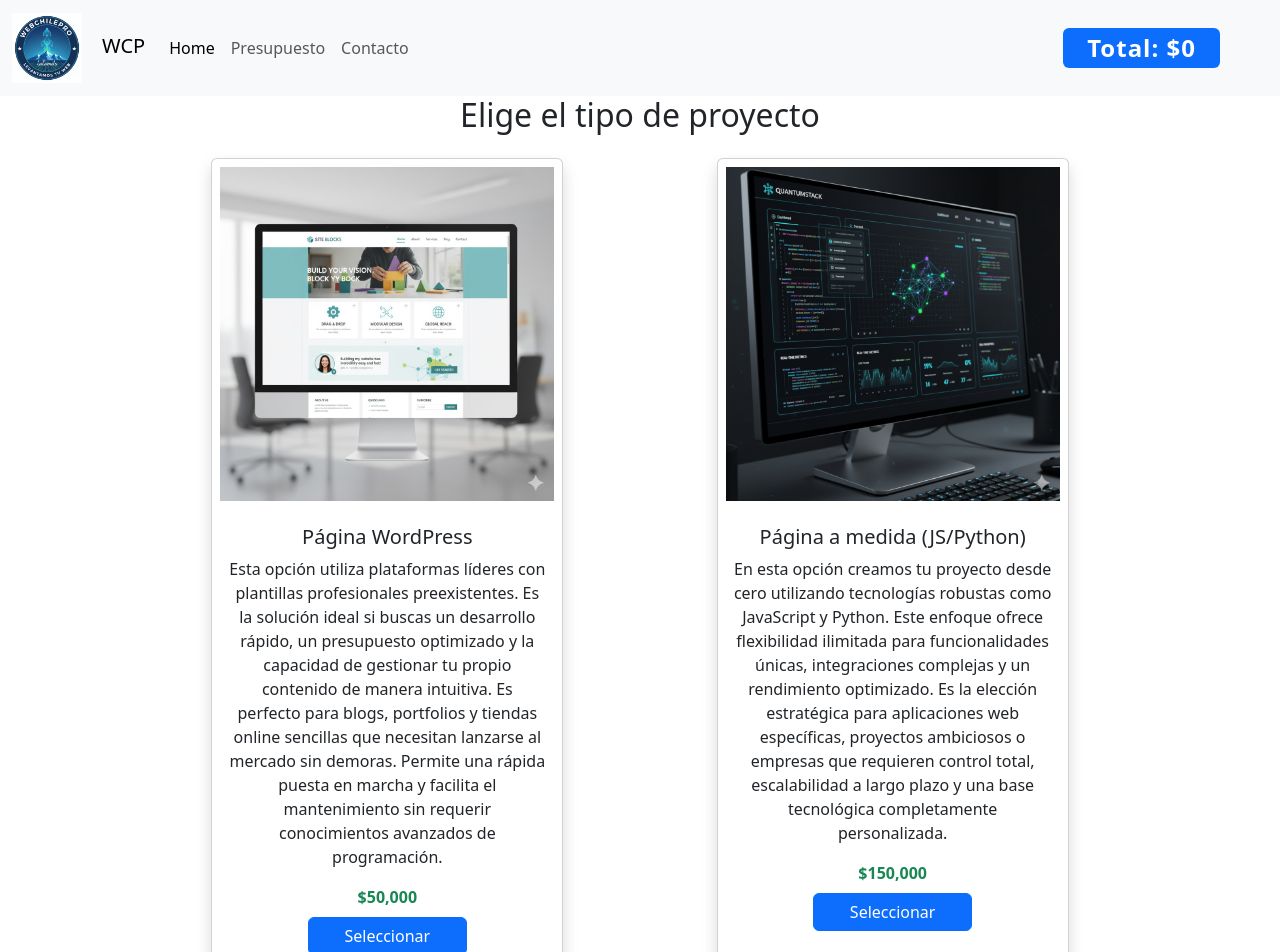
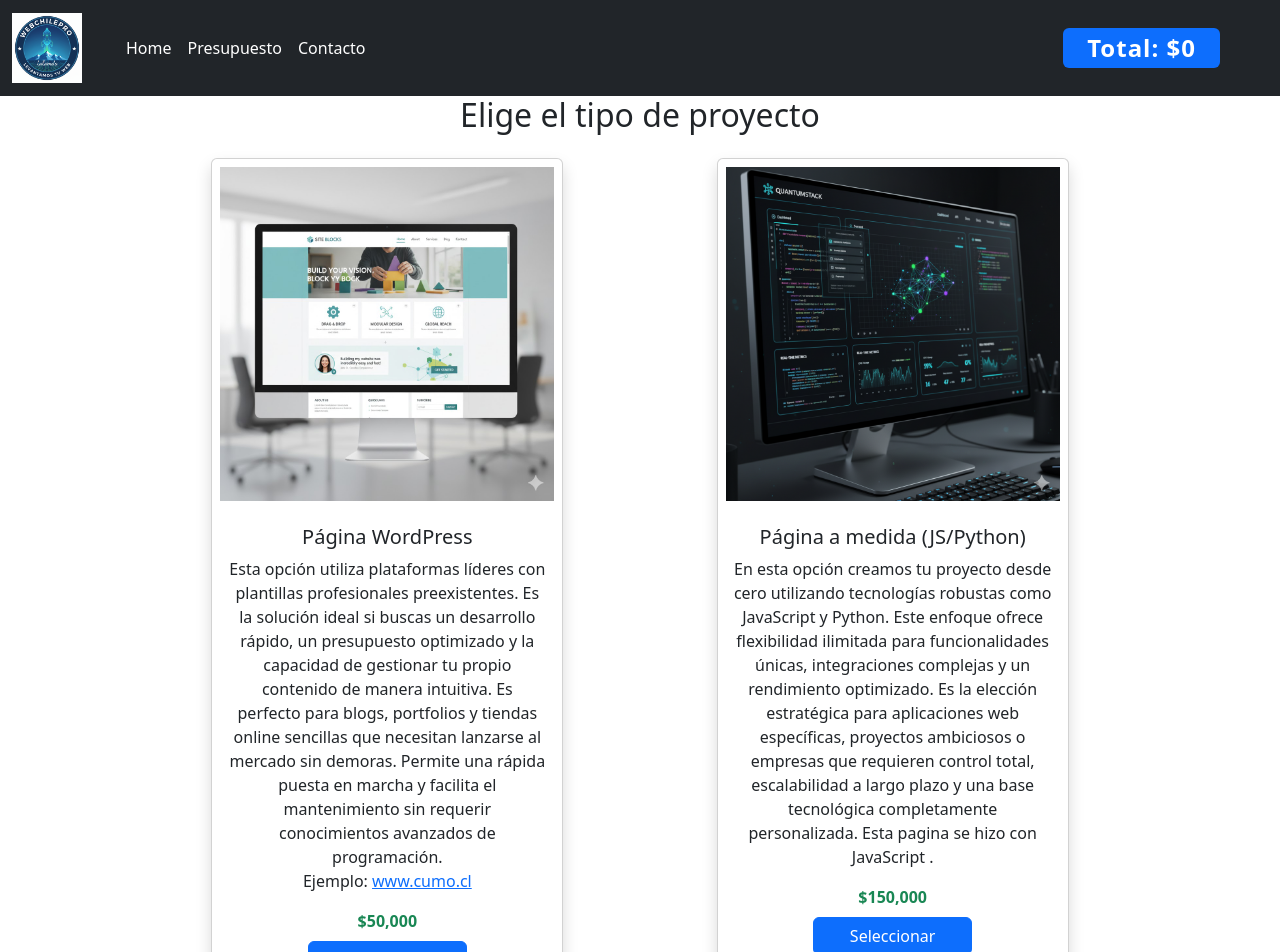
Before and after one commit to rasoh2/webChilePro, a React (Vite) app: page /tipo in a window 1280 px wide. Shown: the top 952 px of the page. Built offline with nearby package versions, Linux system fonts and the light colour scheme.

Commit message:
link agregado de ejemplo

```diff
--- /dev/null
+++ b/app.css
@@ -0,0 +1,13 @@
+#root {
+  width: 100%;
+  height: 100%;
+  display: flex;
+  flex-direction: column;
+}
+html,
+body {
+  width: 100%;
+  height: 100%;
+  margin: 0;
+  padding: 0;
+}
--- a/src/components/Carousel.jsx
+++ b/src/components/Carousel.jsx
@@ -9,6 +9,7 @@ export default function Carousel() {
       id='carouselExampleAutoplaying'
       className='carousel slide'
       data-bs-ride='carousel'
+      data-bs-theme='dark'
     >
       <div className='carousel-inner'>
         <div className='carousel-item active'>
@@ -29,8 +30,7 @@ export default function Carousel() {
           <img
             src={imagen3}
             className='d-block w-100'
-            alt='Imagen de pagina web a medida con python
-          '
+            alt='Imagen de pagina web a medida con python'
           />
         </div>
       </div>
--- a/src/components/NavBar.jsx
+++ b/src/components/NavBar.jsx
@@ -3,30 +3,34 @@ import logo from "../assets/img/logo.png";
 
 export default function NavBar({ total }) {
   return (
-    <nav className='navbar navbar-expand-lg bg-body-tertiary fixed-top'>
+    <nav className='navbar navbar-expand-lg bg-dark  fixed-top'>
       <div className='container-fluid'>
         <Link className='navbar-brand' to='/'>
           <img
+            cl
             src={logo}
             alt='Logo'
             style={{ height: "70px", marginRight: "20px" }}
           />
-          WCP
         </Link>
         <div className='collapse navbar-collapse' id='navbarNav'>
           <ul className='navbar-nav'>
             <li className='nav-item'>
-              <Link className='nav-link active' aria-current='page' to='/'>
+              <Link
+                className='nav-link active text-white'
+                aria-current='page'
+                to='/'
+              >
                 Home
               </Link>
             </li>
-            <li className='nav-item'>
-              <Link className='nav-link' to='/tipo'>
+            <li className='nav-item '>
+              <Link className='nav-link text-white' to='/tipo'>
                 Presupuesto
               </Link>
             </li>
             <li className='nav-item'>
-              <Link className='nav-link' to='/contacto'>
+              <Link className='nav-link text-white' to='/contacto'>
                 Contacto
               </Link>
             </li>
--- a/src/pages/Tipo.jsx
+++ b/src/pages/Tipo.jsx
@@ -20,19 +20,39 @@ export default function Tipo() {
         <Card
           imagen={wpImg}
           titulo='Página WordPress'
-          descripcion='Esta opción utiliza plataformas líderes con plantillas profesionales preexistentes. Es la solución ideal si buscas un desarrollo rápido, un presupuesto optimizado y la capacidad de gestionar tu propio contenido de manera intuitiva. Es perfecto para blogs, portfolios y tiendas online sencillas que necesitan lanzarse al mercado sin demoras. Permite una rápida puesta en marcha y facilita el mantenimiento sin requerir conocimientos avanzados de programación.'
+          descripcion={
+            <>
+              Esta opción utiliza plataformas líderes con plantillas
+              profesionales preexistentes. Es la solución ideal si buscas un
+              desarrollo rápido, un presupuesto optimizado y la capacidad de
+              gestionar tu propio contenido de manera intuitiva. Es perfecto
+              para blogs, portfolios y tiendas online sencillas que necesitan
+              lanzarse al mercado sin demoras. Permite una rápida puesta en
+              marcha y facilita el mantenimiento sin requerir conocimientos
+              avanzados de programación.
+              <br />
+              Ejemplo:{" "}
+              <a
+                href='https://vitrinazocl.wixsite.com/constructora-cumo'
+                target='_blank'
+                rel='noopener noreferrer'
+              >
+                www.cumo.cl
+              </a>
+            </>
+          }
           precio={50000}
           onSelect={() =>
-            handleSeleccion("Paginas echas con plantillas", 1.0, 50000)
+            handleSeleccion("Paginas hechas con plantillas", 1.0, 50000)
           }
         />
         <Card
           imagen={jsImg}
           titulo='Página a medida (JS/Python)'
-          descripcion='En esta opción creamos tu proyecto desde cero utilizando tecnologías robustas como JavaScript y Python. Este enfoque ofrece flexibilidad ilimitada para funcionalidades únicas, integraciones complejas y un rendimiento optimizado. Es la elección estratégica para aplicaciones web específicas, proyectos ambiciosos o empresas que requieren control total, escalabilidad a largo plazo y una base tecnológica completamente personalizada.'
+          descripcion='En esta opción creamos tu proyecto desde cero utilizando tecnologías robustas como JavaScript y Python. Este enfoque ofrece flexibilidad ilimitada para funcionalidades únicas, integraciones complejas y un rendimiento optimizado. Es la elección estratégica para aplicaciones web específicas, proyectos ambiciosos o empresas que requieren control total, escalabilidad a largo plazo y una base tecnológica completamente personalizada. Esta pagina se hizo con JavaScript .'
           precio={150000}
           onSelect={() =>
-            handleSeleccion("Paginas echas a medida", 2.5, 150000)
+            handleSeleccion("Paginas hechas a medida", 2.5, 150000)
           }
         />
       </div>
```
Also changed, not shown: src/assets/img/imagen2.png.
